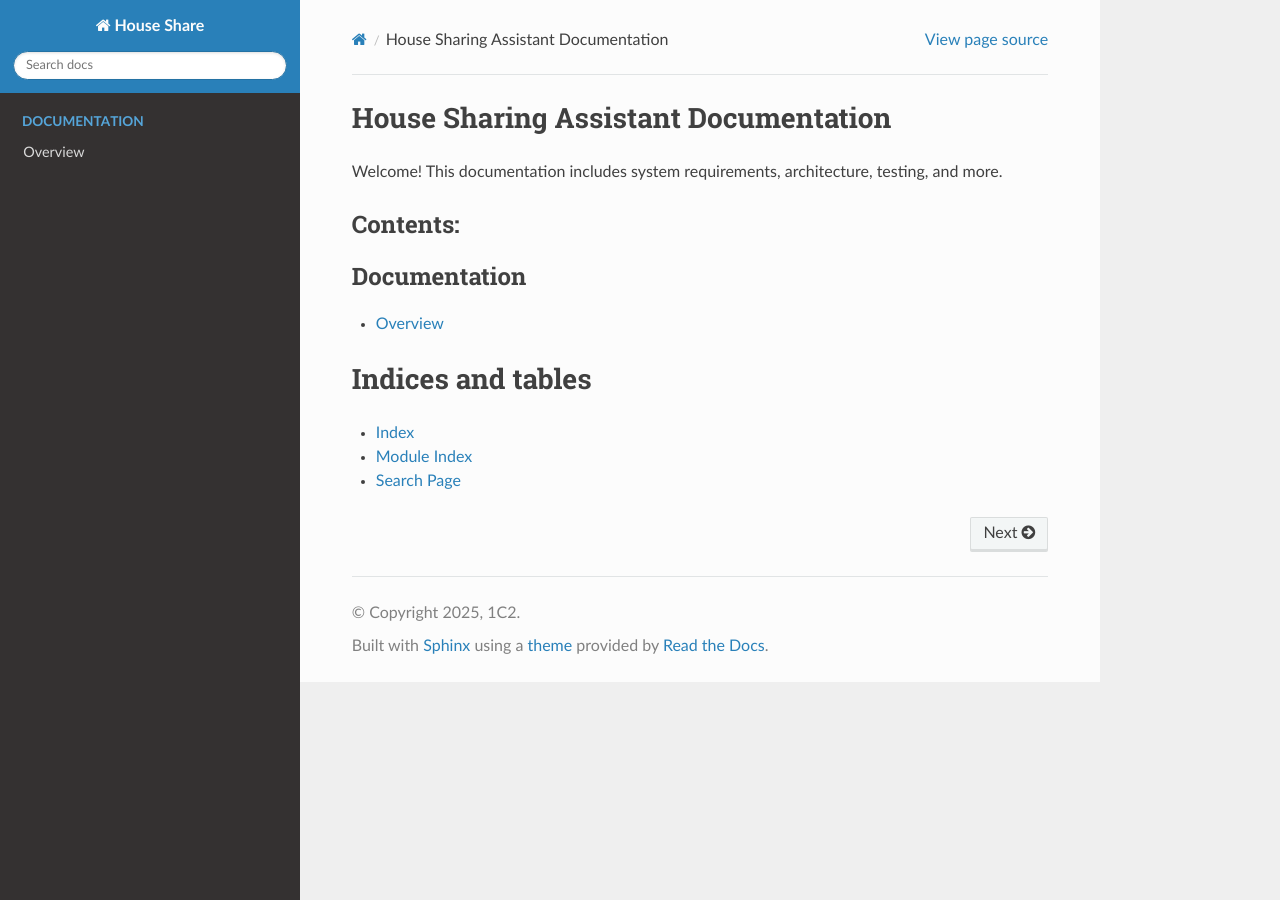
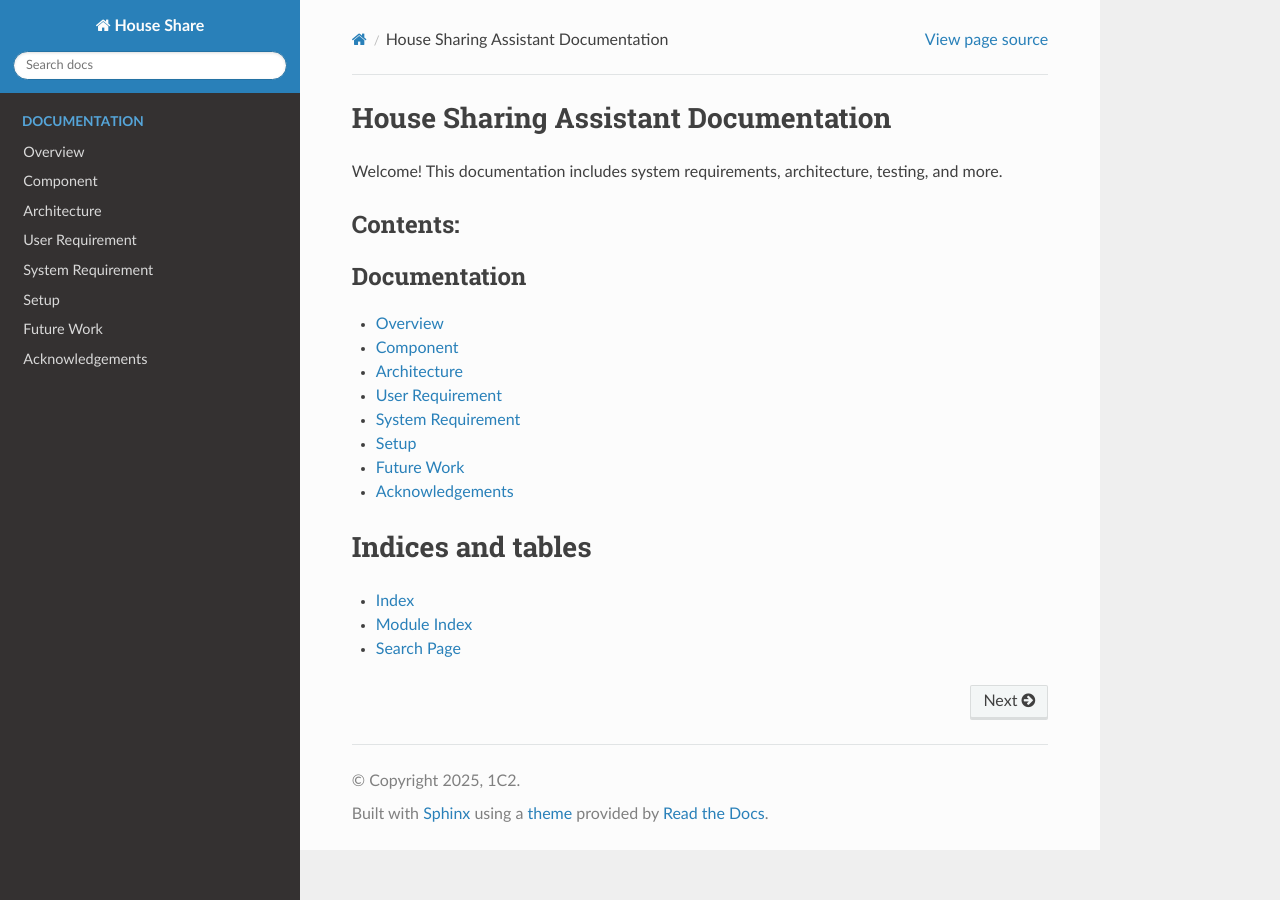
Before and after one commit to SETAP-1C2/House-Sharing-App, a Sphinx documentation site: the page built from docs/source/index.rst, in a window 1280 px wide. Built offline with Sphinx 7.4.7 and the Read the Docs theme 3.1.0, drawn with Linux system fonts in a browser that asks for light colours; pages that are not in the unit, such as notebooks, are missing from menus.

Commit message:
updating  readthedoc

```diff
--- a/docs/source/acknowledgements.rst
+++ b/docs/source/acknowledgements.rst
@@ -0,0 +1,2 @@
+Acknowledgements
+=====================================
--- a/docs/source/architecture.rst
+++ b/docs/source/architecture.rst
@@ -0,0 +1,2 @@
+Architecture
+=====================================
--- a/docs/source/components.rst
+++ b/docs/source/components.rst
@@ -0,0 +1,2 @@
+Component
+=====================================
--- a/docs/source/future_work.rst
+++ b/docs/source/future_work.rst
@@ -0,0 +1,2 @@
+Future Work
+=====================================
--- a/docs/source/index.rst
+++ b/docs/source/index.rst
@@ -11,13 +11,13 @@ Contents:
    :caption: Documentation
 
    overview
+   components
+   architecture
    user_requirements
    system_requirements
-   architecture
-   components
    testing
+   setup
    future_work
-   setup
    acknowledgements
 
 Indices and tables
--- a/docs/source/setup.rst
+++ b/docs/source/setup.rst
@@ -0,0 +1,2 @@
+Setup
+=====================================
--- a/docs/source/system_requirements.rst
+++ b/docs/source/system_requirements.rst
@@ -0,0 +1,2 @@
+System Requirement
+=====================================
--- a/docs/source/user_requirements.rst
+++ b/docs/source/user_requirements.rst
@@ -1 +1,2 @@
-i
+User Requirement
+=====================================
```
